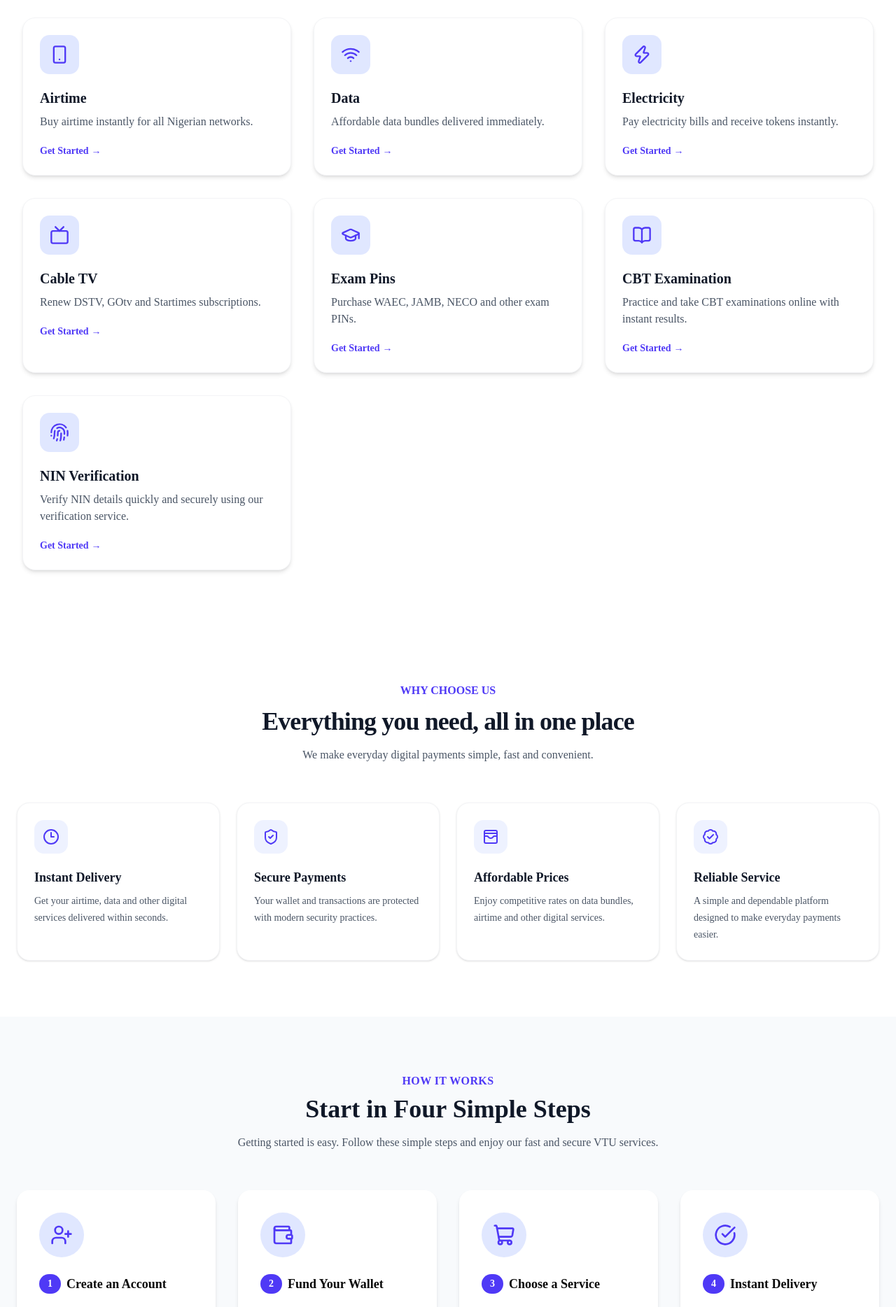
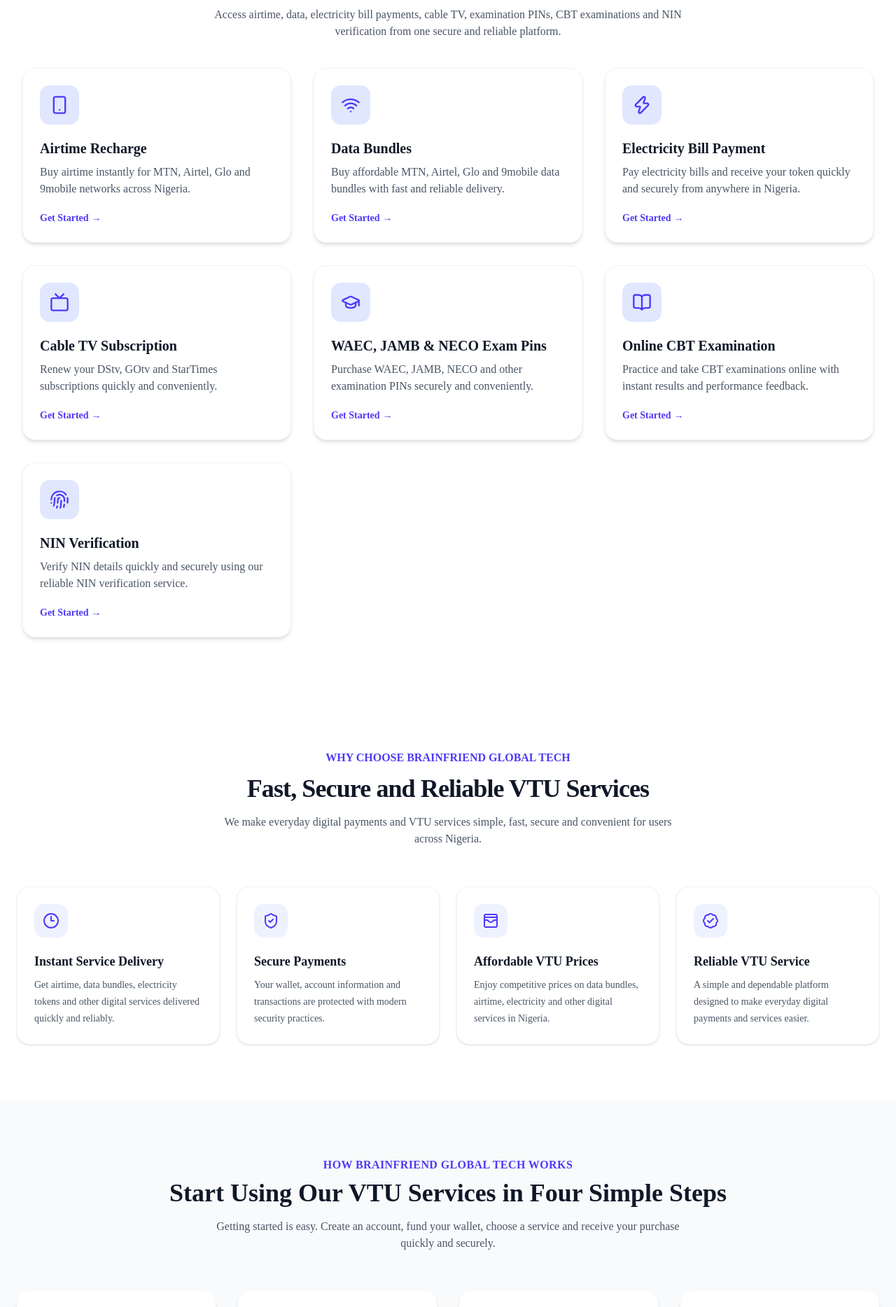
Before and after one commit to Brainfriend4life/brainfriendtech, a Next.js app: page / in a window 1280 px wide. Shown: the part 660-2528 px from the top of the page at 70% size. Built offline with nearby package versions, Linux system fonts and the light colour scheme.

Commit message:
add files

```diff
--- a/app/layout.tsx
+++ b/app/layout.tsx
@@ -16,8 +16,110 @@ const geistMono = Geist_Mono({
 });
 
 export const metadata: Metadata = {
-  title: "Brainfriend Globa Tech",
-  description: "Fast and Reliable VTU Platform",
+  metadataBase: new URL(
+    "https://brainfriendglobaltech.vercel.app"
+  ),
+
+  verification: {
+    google: "AQIBWSH6BimsTbJT4tNXn0f_At6RIL6JRwKV-GymDdQ",
+  },
+
+  title: {
+    default:
+      "Brainfriend Global Tech | Fast & Reliable VTU Platform",
+    template: "%s | Brainfriend Global Tech",
+  },
+
+  description:
+    "Brainfriend Global Tech is a fast and reliable Nigerian VTU platform for NIN verification, airtime, data bundles, electricity tokens, cable TV subscriptions, WAEC, NECO, JAMB and CBT services.",
+
+  keywords: [
+    "Brainfriend Global Tech",
+    "Brainfriend Tech",
+    "VTU Nigeria",
+    "VTU platform Nigeria",
+    "buy data Nigeria",
+    "cheap data Nigeria",
+    "buy airtime Nigeria",
+    "NIN verification Nigeria",
+    "NIN verification",
+    "electricity bill payment Nigeria",
+    "electricity token Nigeria",
+    "DSTV subscription Nigeria",
+    "GOtv subscription Nigeria",
+    "Startimes subscription Nigeria",
+    "WAEC PIN Nigeria",
+    "NECO PIN Nigeria",
+    "JAMB PIN Nigeria",
+    "CBT practice Nigeria",
+    "online VTU",
+    "digital services Nigeria",
+  ],
+
+  applicationName: "Brainfriend Global Tech",
+
+  authors: [
+    {
+      name: "Brainfriend Global Tech",
+      url: "https://brainfriendglobaltech.vercel.app",
+    },
+  ],
+
+  creator: "Brainfriend Global Tech",
+  publisher: "Brainfriend Global Tech",
+
+  alternates: {
+    canonical: "https://brainfriendglobaltech.vercel.app",
+  },
+
+  openGraph: {
+    type: "website",
+    locale: "en_NG",
+    url: "https://brainfriendglobaltech.vercel.app",
+    siteName: "Brainfriend Global Tech",
+
+    title:
+      "Brainfriend Global Tech | Fast & Reliable VTU Platform",
+
+    description:
+      "Buy airtime and data, verify NIN, pay electricity bills, renew cable TV subscriptions and access WAEC, NECO, JAMB and CBT services on Brainfriend Global Tech.",
+
+    images: [
+      {
+        url: "/og-image.png",
+        width: 1200,
+        height: 630,
+        alt: "Brainfriend Global Tech - Fast and Reliable VTU Platform",
+      },
+    ],
+  },
+
+  twitter: {
+    card: "summary_large_image",
+
+    title:
+      "Brainfriend Global Tech | Fast & Reliable VTU Platform",
+
+    description:
+      "Fast and reliable VTU services in Nigeria including airtime, data, NIN verification, electricity, cable TV and examination services.",
+
+    images: ["/og-image.png"],
+  },
+
+  robots: {
+    index: true,
+    follow: true,
+
+    googleBot: {
+      index: true,
+      follow: true,
+      "max-image-preview": "large",
+      "max-snippet": -1,
+      "max-video-preview": -1,
+    },
+  },
+
+  category: "technology",
 };
 
 export default function RootLayout({
@@ -27,7 +129,7 @@ export default function RootLayout({
 }>) {
   return (
     <html
-      lang="en"
+      lang="en-NG"
       className={`${geistSans.variable} ${geistMono.variable} h-full antialiased`}
     >
       <body className="min-h-full flex flex-col">
--- a/app/page.tsx
+++ b/app/page.tsx
@@ -1,3 +1,6 @@
+
+import type { Metadata } from "next";
+
 import Navbar from "@/components/layout/Navbar";
 import Hero from "@/components/home/Hero";
 import Services from "@/components/home/Services";
@@ -9,6 +12,76 @@ import FAQ from "@/components/home/FAQ";
 import CTA from "@/components/home/CTA";
 import Footer from "@/components/layout/Footer";
 
+export const metadata: Metadata = {
+  title:
+    "Brainfriend Global Tech | Fast & Reliable VTU Services in Nigeria",
+
+  description:
+    "Brainfriend Global Tech provides fast and reliable VTU services in Nigeria, including data, airtime, NIN verification, electricity bill payment, cable TV subscriptions and examination services.",
+
+  keywords: [
+    "Brainfriend Global Tech",
+    "VTU Nigeria",
+    "VTU services Nigeria",
+    "buy data Nigeria",
+    "buy airtime Nigeria",
+    "NIN verification Nigeria",
+    "electricity bill payment Nigeria",
+    "cable TV subscription Nigeria",
+    "WAEC PIN Nigeria",
+    "NECO PIN Nigeria",
+    "JAMB PIN Nigeria",
+    "online VTU platform",
+    "cheap data Nigeria",
+    "digital services Nigeria",
+  ],
+
+  alternates: {
+    canonical: "https://brainfriendglobaltech.vercel.app",
+  },
+
+  openGraph: {
+    title:
+      "Brainfriend Global Tech | Fast & Reliable VTU Services in Nigeria",
+
+    description:
+      "Access fast and reliable data, airtime, NIN verification, electricity, cable TV and examination services in Nigeria.",
+
+    url: "https://brainfriendglobaltech.vercel.app",
+
+    siteName: "Brainfriend Global Tech",
+
+    type: "website",
+
+    locale: "en_NG",
+
+    images: [
+      {
+        url: "/og-image.png",
+        width: 1200,
+        height: 630,
+        alt: "Brainfriend Global Tech - Fast & Reliable VTU Services",
+      },
+    ],
+  },
+
+  twitter: {
+    card: "summary_large_image",
+
+    title:
+      "Brainfriend Global Tech | Fast & Reliable VTU Services in Nigeria",
+
+    description:
+      "Fast and reliable VTU services in Nigeria including data, airtime, NIN verification, electricity, cable TV and examination services.",
+
+    images: ["/og-image.png"],
+  },
+
+  robots: {
+    index: true,
+    follow: true,
+  },
+};
 
 export default function Home() {
   return (
@@ -16,13 +89,13 @@ export default function Home() {
       <Navbar />
       <Hero />
       <Services />
-      <Features/>
-      <HowItWorks/>
-      <Stats/>
-      <Testimonials/>
-      <FAQ/>
-      <CTA/>
-      <Footer/>
+      <Features />
+      <HowItWorks />
+      <Stats />
+      <Testimonials />
+      <FAQ />
+      <CTA />
+      <Footer />
     </>
   );
 }
--- a/components/home/Features.tsx
+++ b/components/home/Features.tsx
@@ -1,3 +1,4 @@
+
 import {
   BadgeCheck,
   Clock3,
@@ -7,52 +8,61 @@ import {
 
 const features = [
   {
-    title: "Instant Delivery",
+    title: "Instant Service Delivery",
     description:
-      "Get your airtime, data and other digital services delivered within seconds.",
+      "Get airtime, data bundles, electricity tokens and other digital services delivered quickly and reliably.",
     icon: Clock3,
   },
   {
     title: "Secure Payments",
     description:
-      "Your wallet and transactions are protected with modern security practices.",
+      "Your wallet, account information and transactions are protected with modern security practices.",
     icon: ShieldCheck,
   },
   {
-    title: "Affordable Prices",
+    title: "Affordable VTU Prices",
     description:
-      "Enjoy competitive rates on data bundles, airtime and other digital services.",
+      "Enjoy competitive prices on data bundles, airtime, electricity and other digital services in Nigeria.",
     icon: WalletCards,
   },
   {
-    title: "Reliable Service",
+    title: "Reliable VTU Service",
     description:
-      "A simple and dependable platform designed to make everyday payments easier.",
+      "A simple and dependable platform designed to make everyday digital payments and services easier.",
     icon: BadgeCheck,
   },
 ];
 
 export default function Features() {
   return (
-    <section className="bg-white py-20">
+    <section
+      aria-labelledby="features-heading"
+      className="bg-white py-20"
+    >
       <div className="mx-auto max-w-7xl px-6">
+        {/* Heading */}
 
-        {/* Heading */}
         <div className="mx-auto mb-14 max-w-2xl text-center">
           <p className="mb-3 font-semibold text-indigo-600">
-            WHY CHOOSE US
+            WHY CHOOSE BRAINFRIEND GLOBAL TECH
           </p>
 
-          <h2 className="text-3xl font-bold tracking-tight text-gray-900 md:text-4xl">
-            Everything you need, all in one place
+          <h2
+            id="features-heading"
+            className="text-3xl font-bold tracking-tight text-gray-900 md:text-4xl"
+          >
+            Fast, Secure and Reliable VTU Services
           </h2>
 
           <p className="mt-4 text-gray-600">
-            We make everyday digital payments simple, fast and convenient.
+            We make everyday digital payments and VTU services
+            simple, fast, secure and convenient for users across
+            Nigeria.
           </p>
         </div>
 
         {/* Feature Cards */}
+
         <div className="grid gap-6 sm:grid-cols-2 lg:grid-cols-4">
           {features.map((feature) => {
             const Icon = feature.icon;
@@ -63,7 +73,10 @@ export default function Features() {
                 className="group rounded-2xl border border-gray-100 bg-white p-6 shadow-sm transition duration-300 hover:-translate-y-1 hover:shadow-lg"
               >
                 <div className="mb-5 flex h-12 w-12 items-center justify-center rounded-xl bg-indigo-50 transition group-hover:bg-indigo-600">
-                  <Icon className="h-6 w-6 text-indigo-600 transition group-hover:text-white" />
+                  <Icon
+                    aria-hidden="true"
+                    className="h-6 w-6 text-indigo-600 transition group-hover:text-white"
+                  />
                 </div>
 
                 <h3 className="mb-2 text-lg font-bold text-gray-900">
--- a/components/home/HowItWorks.tsx
+++ b/components/home/HowItWorks.tsx
@@ -1,46 +1,67 @@
-import { UserPlus, Wallet, ShoppingCart, CheckCircle } from "lucide-react";
+
+import {
+  UserPlus,
+  Wallet,
+  ShoppingCart,
+  CheckCircle,
+} from "lucide-react";
 
 const steps = [
   {
-    title: "Create an Account",
-    description: "Sign up in less than a minute using your email and password.",
+    title: "Create Your Account",
+    description:
+      "Create your Brainfriend Global Tech account in less than a minute using your email and password.",
     icon: UserPlus,
   },
   {
     title: "Fund Your Wallet",
-    description: "Add money securely using Paystack or bank transfer.",
+    description:
+      "Add money securely to your wallet using Paystack or bank transfer and start using our VTU services.",
     icon: Wallet,
   },
   {
-    title: "Choose a Service",
-    description: "Buy airtime, data, electricity, cable TV, WAEC, NECO, and more.",
+    title: "Choose a VTU Service",
+    description:
+      "Select the service you need, including airtime, data, electricity, cable TV, WAEC, NECO and other digital services.",
     icon: ShoppingCart,
   },
   {
-    title: "Instant Delivery",
-    description: "Receive your purchase immediately with real-time confirmation.",
+    title: "Get Instant Delivery",
+    description:
+      "Complete your purchase and receive your airtime, data or other digital service quickly with real-time confirmation.",
     icon: CheckCircle,
   },
 ];
 
 export default function HowItWorks() {
   return (
-    <section className="bg-slate-50 py-20">
+    <section
+      aria-labelledby="how-it-works-heading"
+      className="bg-slate-50 py-20"
+    >
       <div className="mx-auto max-w-7xl px-6">
+        {/* Heading */}
+
         <div className="mb-14 text-center">
           <p className="font-semibold uppercase tracking-wide text-indigo-600">
-            How It Works
+            How Brainfriend Global Tech Works
           </p>
 
-          <h2 className="mt-2 text-4xl font-bold text-gray-900">
-            Start in Four Simple Steps
+          <h2
+            id="how-it-works-heading"
+            className="mt-2 text-4xl font-bold text-gray-900"
+          >
+            Start Using Our VTU Services in Four Simple Steps
           </h2>
 
-          <p className="mt-4 text-gray-600">
-            Getting started is easy. Follow these simple steps and enjoy our
-            fast and secure VTU services.
+          <p className="mx-auto mt-4 max-w-2xl text-gray-600">
+            Getting started is easy. Create an account, fund your
+            wallet, choose a service and receive your purchase quickly
+            and securely.
           </p>
         </div>
+
+        {/* Steps */}
 
         <div className="grid gap-8 md:grid-cols-2 lg:grid-cols-4">
           {steps.map((step, index) => {
@@ -51,21 +72,33 @@ export default function HowItWorks() {
                 key={step.title}
                 className="rounded-2xl bg-white p-8 shadow-md transition hover:-translate-y-2 hover:shadow-xl"
               >
+                {/* ICON */}
+
                 <div className="mb-6 flex h-16 w-16 items-center justify-center rounded-full bg-indigo-100">
-                  <Icon className="h-8 w-8 text-indigo-600" />
+                  <Icon
+                    aria-hidden="true"
+                    className="h-8 w-8 text-indigo-600"
+                  />
                 </div>
 
+                {/* STEP */}
+
                 <div className="mb-4 flex items-center gap-2">
-                  <span className="rounded-full bg-indigo-600 px-3 py-1 text-sm font-bold text-white">
+                  <span
+                    aria-label={`Step ${index + 1}`}
+                    className="rounded-full bg-indigo-600 px-3 py-1 text-sm font-bold text-white"
+                  >
                     {index + 1}
                   </span>
 
-                  <h3 className="text-lg font-bold">
+                  <h3 className="text-lg font-bold text-gray-900">
                     {step.title}
                   </h3>
                 </div>
 
-                <p className="text-gray-600">
+                {/* DESCRIPTION */}
+
+                <p className="leading-6 text-gray-600">
                   {step.description}
                 </p>
               </div>
--- a/components/home/Services.tsx
+++ b/components/home/Services.tsx
@@ -1,3 +1,4 @@
+
 import Link from "next/link";
 import {
   Smartphone,
@@ -11,51 +12,51 @@ import {
 
 const services = [
   {
-    title: "Airtime",
+    title: "Airtime Recharge",
     description:
-      "Buy airtime instantly for all Nigerian networks.",
+      "Buy airtime instantly for MTN, Airtel, Glo and 9mobile networks across Nigeria.",
     icon: Smartphone,
     href: "/dashboard/airtime",
   },
   {
-    title: "Data",
+    title: "Data Bundles",
     description:
-      "Affordable data bundles delivered immediately.",
+      "Buy affordable MTN, Airtel, Glo and 9mobile data bundles with fast and reliable delivery.",
     icon: Wifi,
     href: "/dashboard/data",
   },
   {
-    title: "Electricity",
+    title: "Electricity Bill Payment",
     description:
-      "Pay electricity bills and receive tokens instantly.",
+      "Pay electricity bills and receive your token quickly and securely from anywhere in Nigeria.",
     icon: Zap,
     href: "/dashboard/electricity",
   },
   {
-    title: "Cable TV",
+    title: "Cable TV Subscription",
     description:
-      "Renew DSTV, GOtv and Startimes subscriptions.",
+      "Renew your DStv, GOtv and StarTimes subscriptions quickly and conveniently.",
     icon: Tv,
     href: "/dashboard/cable",
   },
   {
-    title: "Exam Pins",
+    title: "WAEC, JAMB & NECO Exam Pins",
     description:
-      "Purchase WAEC, JAMB, NECO and other exam PINs.",
+      "Purchase WAEC, JAMB, NECO and other examination PINs securely and conveniently.",
     icon: GraduationCap,
     href: "/dashboard/exams",
   },
   {
-    title: "CBT Examination",
+    title: "Online CBT Examination",
     description:
-      "Practice and take CBT examinations online with instant results.",
+      "Practice and take CBT examinations online with instant results and performance feedback.",
     icon: BookOpen,
     href: "/dashboard/education/cbt",
   },
   {
     title: "NIN Verification",
     description:
-      "Verify NIN details quickly and securely using our verification service.",
+      "Verify NIN details quickly and securely using our reliable NIN verification service.",
     icon: Fingerprint,
     href: "/dashboard/nin",
   },
@@ -65,6 +66,7 @@ export default function Services() {
   return (
     <section
       id="services"
+      aria-labelledby="services-heading"
       className="px-4 py-12 sm:px-6 sm:py-16 lg:px-8 lg:py-20"
     >
       <div className="mx-auto max-w-7xl">
@@ -72,15 +74,20 @@ export default function Services() {
 
         <div className="px-2 text-center sm:px-0">
           <p className="mb-2 text-sm font-bold uppercase tracking-wider text-indigo-600">
-            What We Offer
+            VTU & Digital Services
           </p>
 
-          <h2 className="text-2xl font-bold text-gray-900 sm:text-3xl lg:text-4xl">
-            Our Services
+          <h2
+            id="services-heading"
+            className="text-2xl font-bold text-gray-900 sm:text-3xl lg:text-4xl"
+          >
+            Our VTU Services in Nigeria
           </h2>
 
           <p className="mx-auto mt-3 max-w-2xl text-sm leading-6 text-gray-600 sm:text-base">
-            Everything you need in one secure and reliable VTU platform.
+            Access airtime, data, electricity bill payments, cable TV,
+            examination PINs, CBT examinations and NIN verification from
+            one secure and reliable platform.
           </p>
         </div>
 
@@ -94,12 +101,16 @@ export default function Services() {
               <Link
                 key={service.title}
                 href={service.href}
+                aria-label={`Get started with ${service.title}`}
                 className="group block rounded-2xl border border-gray-100 bg-white p-5 shadow-md transition-all duration-300 hover:-translate-y-2 hover:border-indigo-100 hover:shadow-xl focus:outline-none focus:ring-2 focus:ring-indigo-500 focus:ring-offset-2 sm:p-6"
               >
                 {/* ICON */}
 
                 <div className="mb-5 flex h-12 w-12 items-center justify-center rounded-xl bg-indigo-100 transition-all duration-300 group-hover:bg-indigo-600 group-hover:shadow-lg sm:h-14 sm:w-14">
-                  <Icon className="h-6 w-6 text-indigo-600 transition-colors duration-300 group-hover:text-white sm:h-7 sm:w-7" />
+                  <Icon
+                    aria-hidden="true"
+                    className="h-6 w-6 text-indigo-600 transition-colors duration-300 group-hover:text-white sm:h-7 sm:w-7"
+                  />
                 </div>
 
                 {/* TITLE */}
@@ -118,7 +129,10 @@ export default function Services() {
 
                 <div className="mt-5 flex items-center text-sm font-bold text-indigo-600">
                   Get Started
-                  <span className="ml-1 inline-block transition-transform duration-300 group-hover:translate-x-1">
+                  <span
+                    aria-hidden="true"
+                    className="ml-1 inline-block transition-transform duration-300 group-hover:translate-x-1"
+                  >
                     →
                   </span>
                 </div>
--- a/components/home/Stats.tsx
+++ b/components/home/Stats.tsx
@@ -1,3 +1,4 @@
+
 import {
   Users,
   CreditCard,
@@ -30,17 +31,29 @@ const stats = [
 
 export default function Stats() {
   return (
-    <section className="bg-indigo-600 py-20 text-white">
+    <section
+      aria-labelledby="stats-heading"
+      className="bg-indigo-600 py-20 text-white"
+    >
       <div className="mx-auto max-w-7xl px-6">
+        {/* Heading */}
+
         <div className="mb-12 text-center">
-          <h2 className="text-4xl font-bold">
-            Trusted by Thousands
+          <h2
+            id="stats-heading"
+            className="text-4xl font-bold"
+          >
+            Trusted for Fast and Reliable VTU Services
           </h2>
 
-          <p className="mt-4 text-indigo-100">
-            We provide reliable and secure VTU services across Nigeria.
+          <p className="mx-auto mt-4 max-w-2xl text-indigo-100">
+            Brainfriend Global Tech provides reliable, secure and
+            convenient VTU and digital payment services to customers
+            across Nigeria.
           </p>
         </div>
+
+        {/* Statistics */}
 
         <div className="grid gap-8 sm:grid-cols-2 lg:grid-cols-4">
           {stats.map((item) => {
@@ -51,15 +64,24 @@ export default function Stats() {
                 key={item.subtitle}
                 className="rounded-2xl bg-white/10 p-8 text-center backdrop-blur transition hover:bg-white/20"
               >
+                {/* ICON */}
+
                 <div className="mb-5 flex justify-center">
                   <div className="flex h-16 w-16 items-center justify-center rounded-full bg-white/20">
-                    <Icon className="h-8 w-8" />
+                    <Icon
+                      aria-hidden="true"
+                      className="h-8 w-8"
+                    />
                   </div>
                 </div>
+
+                {/* NUMBER */}
 
                 <h3 className="text-4xl font-bold">
                   {item.title}
                 </h3>
+
+                {/* DESCRIPTION */}
 
                 <p className="mt-3 text-indigo-100">
                   {item.subtitle}
```
Also changed, not shown: app/robots.ts (added, +25 -0 lines), app/sitemap.ts (added, +22 -0 lines), components/home/FAQ.tsx (+31 -11 lines), components/home/Hero.tsx (+14 -5 lines), components/home/Testimonials.tsx (+35 -11 lines), public/og-image.png (added).
